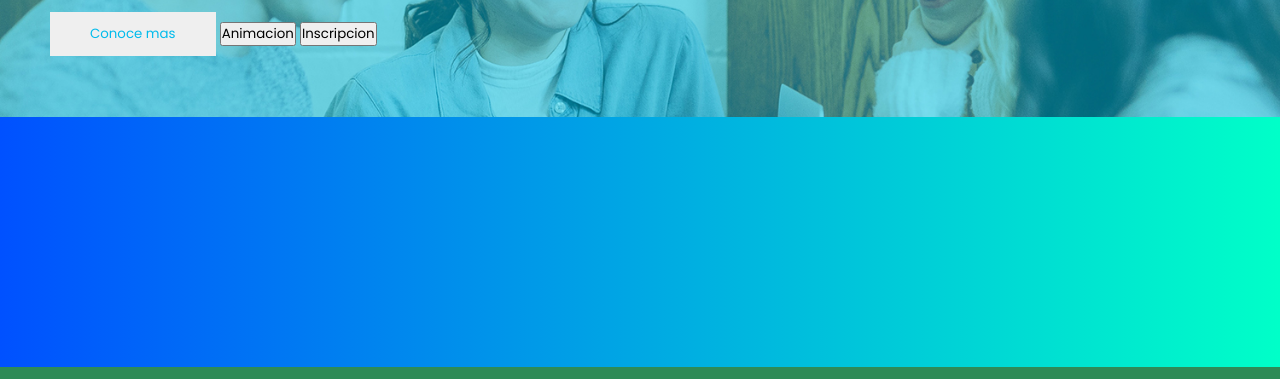
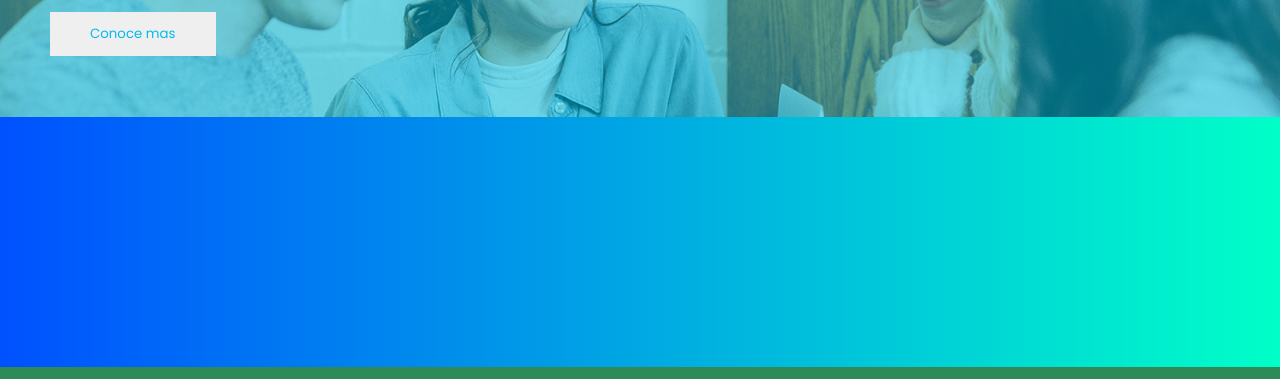
Before and after one commit to PabloFarias1984/Repo_ramas_animaciones_, a plain HTML site: page index.html in a window 1280 px wide. Shown: the part 403-782 px from the top of the page. Drawn offline with Linux system fonts and the light colour scheme.

Commit message:
botones de rama_animaciones sacados

```diff
--- a/index.html
+++ b/index.html
@@ -35,8 +35,6 @@
                 <h1>Formacion <br> academica y<br>humana.</h1>
         <div class="subMain">lorem ipsum dolor sit amet consectetur adipiscing elit molestie facilisi aenean bibendum faucibus tempor quisque elementum at pharetra litora hendrerit nisl platea curae porta ac natoque tempus velit neque proin</div>
         <button class="boton1">Conoce mas</button>
-        <button class="boton2">Animacion</button>
-        <button class="boton3">Inscripcion</button>
 
 
             </div>
```
